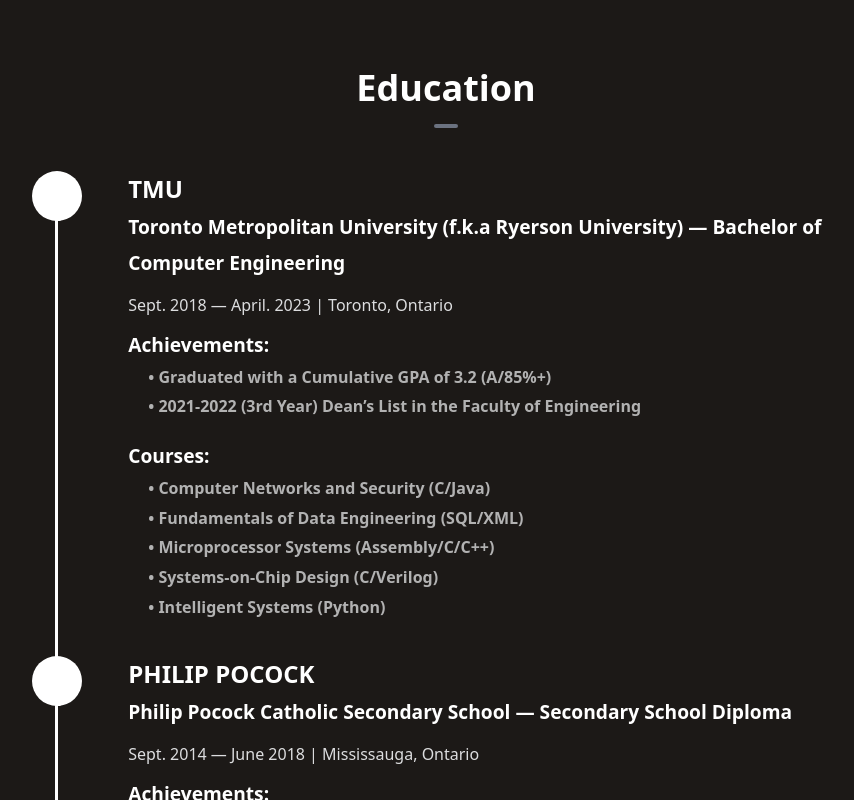
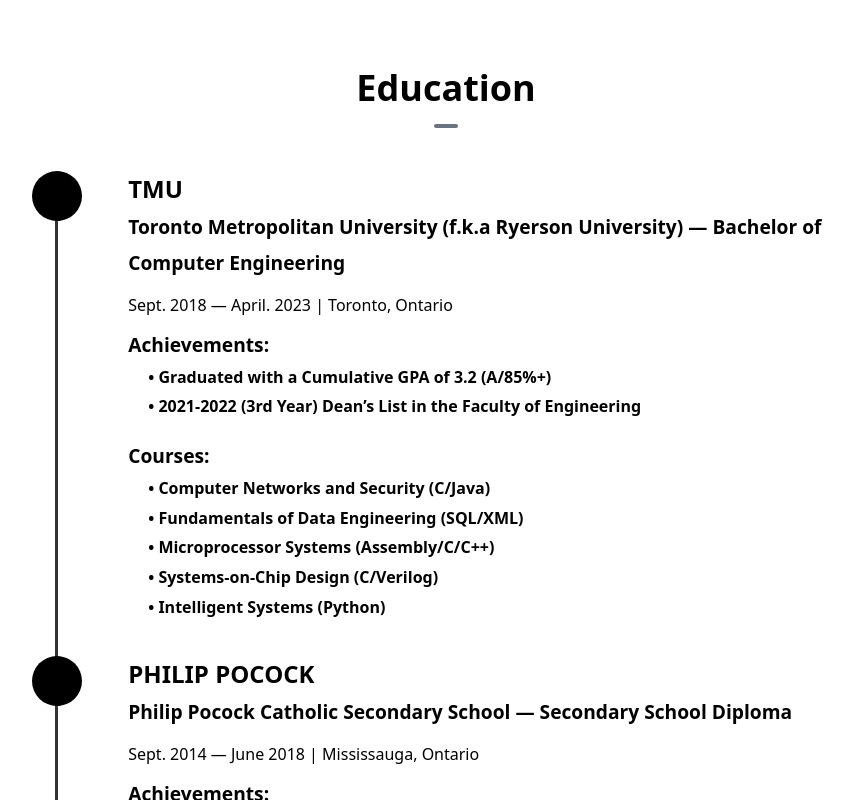
Before and after one commit to kburza/my-portfolio, a Next.js app: page / in a window 1280 px wide. Shown: the part 2000-2800 px from the top of the page, without its empty margins (194-1048 px from the left). Built offline with nearby package versions, Linux system fonts and the light colour scheme.

Commit message:
Light/dark mode
- added light/dark mode functionalities to page
- dynamic css
- light/dark mode button

```diff
--- a/components/Navbar.tsx
+++ b/components/Navbar.tsx
@@ -34,14 +34,15 @@ const NAV_ITEMS: Array<NavItem> = [
 ];
 
 export default function Navbar() {
-  const { systemTheme, theme, setTheme } = useTheme();
-  const currentTheme = "dark";
-  const pathname = usePathname();
-  const [navbar, setNavbar] = useState(false);
+  const { systemTheme, theme, setTheme } = useTheme()
+  const currentTheme = theme === "system" ? systemTheme : theme
+  const pathname = usePathname()
+  const [navbar, setNavbar] = useState(false)
 
-  useEffect(() => {
-    setTheme("dark");
-  }, []);
+  const manualSetTheme = (theme: string) => {
+    document.documentElement.setAttribute('data-theme', theme);
+    // store selected theme in local storage etc...
+  };
 
   const handleLinkClick = () => {
     if (typeof window !== "undefined" && window.innerWidth <= 768) {
@@ -137,6 +138,28 @@ export default function Navbar() {
                     </Link>
                   );
                 })}
+              {currentTheme === "dark" ? (
+        <button
+          onClick={() => {
+            setTheme("light");
+            manualSetTheme("light");
+          }}
+          className="bg-slate-100 p-2 rounded-xl"
+        >
+          <RiSunLine size={25} color="black" />
+        </button>
+      ) : (
+        <button
+          onClick={() => {
+            setTheme("dark");
+            manualSetTheme("dark");
+          }}
+          className="bg-slate-10 p-2 rounded-xl"
+        >
+          <RiMoonFill size={25} />
+        </button>
+      )}
+
               </div>
             )}
           </div>
--- a/components/Timeline.module.css
+++ b/components/Timeline.module.css
@@ -11,11 +11,12 @@
   padding-left: 1.5rem; /* Increased padding-left */
   padding-right: 1.5rem; /* Increased padding-right */
   margin-bottom: 40px;
+  color: var(--color-text);
 }
 
 /* ROADMAP ITEM */
 .container-item::before {
-  border-color: rgba(255, 255, 255, 0.8); /* Changed the red color to white */
+  border-color: var(--color-border);
   left: 0;
   border-left-width: 3px;
   border-left-style: solid;
@@ -27,13 +28,13 @@
 
   .container-item::after {
     border-image: linear-gradient(
-        0deg,
-        #ffffff 0%, /* Changed the red color to white */
-        #ffffff 30%, /* Changed the red color to white */
-        #ffffff 70%, /* Changed the red color to white */
-        #ffffff 100% /* Changed the red color to white */
-      )
-      1;
+      0deg,
+      var(--color-border) 0%,
+      var(--color-border) 30%,
+      var(--color-border) 70%,
+      var(--color-border) 100%
+    )
+    1;
     left: 0;
     border-left-width: 3px;
     border-left-style: solid;
@@ -47,7 +48,7 @@
   .container-item {
     position: relative;
     padding-bottom: 30px;
-    color: #e4e1ff;
+    color: var(--color-text);
     width: 100%;
     border-radius: 5px;
     position: relative;
@@ -72,7 +73,7 @@
   }
 
   .container-content-header-time {
-    color: #ffffff;
+    color: var(--color-text);
     width: 100%;
     font-weight: 700;
     font-size: 1.5rem;
@@ -82,7 +83,7 @@
   }
 
   .container-content-header-time::before {
-    background-color: #ffffff;
+    background-color: var(--color-text);
     bottom: -20px;
     width: 50px;
     height: 50px;
@@ -135,7 +136,7 @@
     font-size: 1rem;
     font-weight: 500;
     line-height: 1.6;
-    color: rgba(242, 243, 245, 0.9);
+    color: rgba(var(--color-text), 0.9);
   }
 
   .container-content-list {
@@ -148,7 +149,7 @@
     list-style: none;
     padding: 8px 0;
     position: relative;
-    color: #fff;
+  color: var(--color-text);
     font-size: 1.2rem;
     line-height: 1.86;
     font-weight: 700;
@@ -157,7 +158,7 @@
   .contcont {
     display: flex;
     flex-direction: row;
-    color: rgba(242, 243, 245, 0.7);
+    color: var(--color-text);
     font-size: 1rem;
     margin-left: 20px;
   }
@@ -165,11 +166,12 @@
   .container-item:last-child::after {
     border-image: linear-gradient(
         0deg,
-        #1B1817 0%, /* Changed the red color to white */
-        #1B1817 30%, /* Changed the red color to white */
-        #ffffff 70%, /* Changed the red color to white */
-        #ffffff 100%, /* Changed the red color to white */
-        transparent 100% /* Add transparent color at the end */
+        var(--color-text) 0%, /* Changed the red color to white */
+        var(--color-text) 30%, /* Changed the red color to white */
+        var(--color-text) 70%, /* Changed the red color to white */
+        var(--color-text) 100%, /* Changed the red color to white */
+        transparent 10% /* Add transparent color at the end */
       )
       1;
-  }
+    visibility: hidden;
+}
--- a/styles/globals.css
+++ b/styles/globals.css
@@ -1,3 +1,15 @@
 @tailwind base;
 @tailwind components;
 @tailwind utilities;
+
+:root {
+    --color-background: white;
+    --color-text: black;
+    --color-border: rgba(0, 0, 0, 0.8);
+  }
+
+  [data-theme="dark"] {
+    --color-background: black;
+    --color-text: white;
+    --color-border: rgba(255, 255, 255, 0.8);
+  }
```
